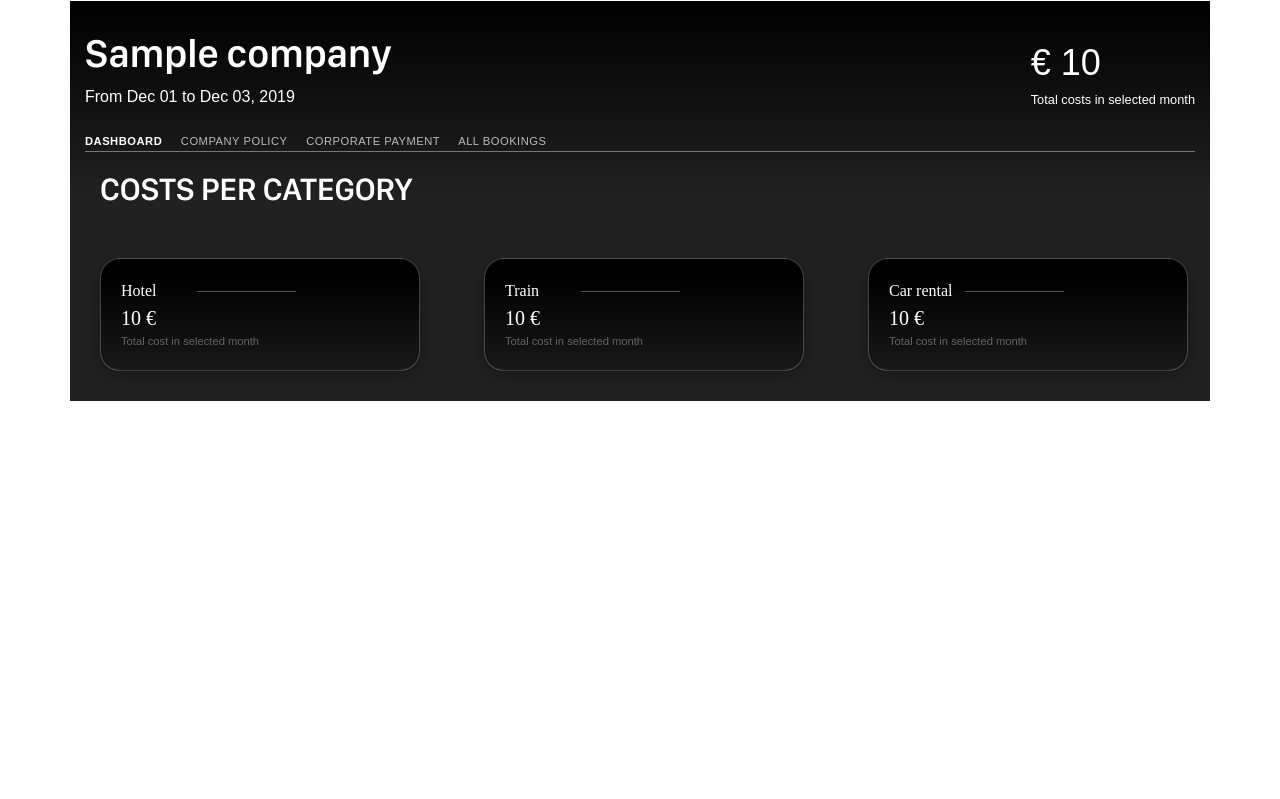
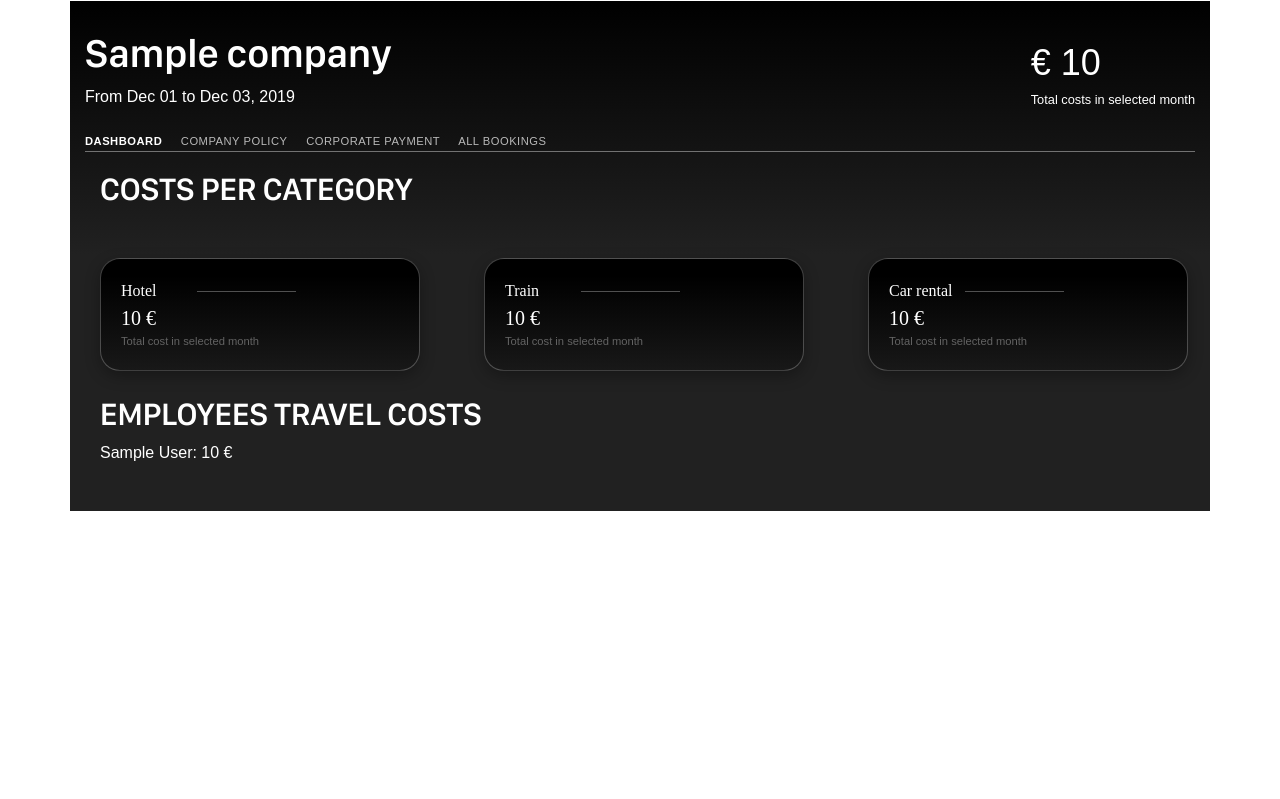
Before and after one commit to maguseva/travelbuddy, a Rails app: page /hr_home in a window 1280 px wide. Shown: the part 61-860 px from the top of the page. Run offline with Rails 7, Linux system fonts and the light colour scheme; a user stored in the database is signed in; tables that the repository leaves empty hold one stand-in row (values such as "Sample post"); style sheets or scripts are compiled from the project's sources; parts of the project's set-up code (start-up, migrations or seed data) failed here and were passed over; some libraries are stand-ins or nearby versions; some web fonts are replaced.

Commit message:
Add top five users stats

```diff
--- a/app/models/booking.rb
+++ b/app/models/booking.rb
@@ -4,5 +4,4 @@ class Booking < ApplicationRecord
   validates :status, inclusion: { in: ["pending", "paid", "cancelled"] }
   validates :user, presence: true
   validates :package, presence: true
-
 end
--- a/app/models/company.rb
+++ b/app/models/company.rb
@@ -19,4 +19,8 @@ class Company < ApplicationRecord
   def spend_total
     bookings.sum { |booking| booking.package.price }
   end
+
+  def top_users
+    bookings.includes(:package).group(:user).order('sum_packages_price DESC').limit(5).sum('packages.price')
+  end
 end
--- a/app/models/user.rb
+++ b/app/models/user.rb
@@ -5,6 +5,7 @@ class User < ApplicationRecord
          :recoverable, :rememberable, :validatable
   belongs_to :company
   has_many :bookings
+  has_many :packages, through: :bookings
 
   validates :first_name, presence: true
   validates :last_name, presence: true
--- a/app/views/pages/hr_home.html.erb
+++ b/app/views/pages/hr_home.html.erb
@@ -37,10 +37,12 @@
           </div>
         </div>
       </div>
-      <!-- <p> Trains: <%= current_user.company.spend_on_trains %> €</p> -->
-      <!-- <p> Hotels: <%= current_user.company.spend_on_hotels %> €</p> -->
-      <!-- <p> Cars: <%= current_user.company.spend_on_cars %> €</p> -->
     </div>
+  <br>
+  <h2>Employees travel costs</h2>
+  <% current_user.company.top_users.each do |user, total| %>
+    <p><%= user.first_name %> <%= user.last_name %>: <%= number_with_delimiter(total, :delimiter => ' ') %> €</p>
+  <% end %>
   </div>
 <% else %>
   <div class="container page-top-space">
```
Also changed, not shown: db/seeds.rb (+0 -28 lines).
